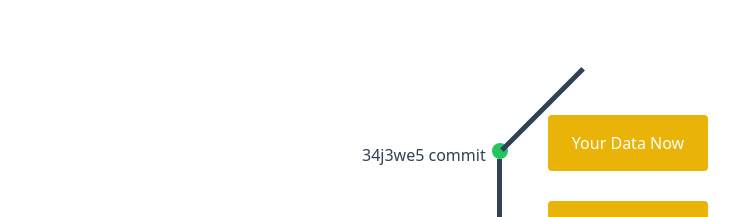
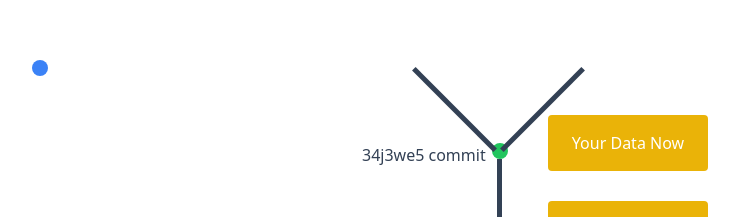
Before and after one commit to Mani007/framermotionjs, a React (Create React App) app: page / in a window 1280 px wide. Shown: the part 409-626 px from the top of the page, without its empty margins (140-879 px from the left). Built offline with nearby package versions, Linux system fonts and the light colour scheme.

Commit message:
perfect position of new dot

```diff
--- a/src/pages/Dvc.jsx
+++ b/src/pages/Dvc.jsx
@@ -1,48 +1,58 @@
-import React from 'react'
-import Box from '../components/Box'
-import Verticalline from '../components/Verticalline'
-import Dot from '../components/Dot';
-import Textcommit from '../components/Textcommit';
+import React from "react";
+import Box from "../components/Box";
+import Verticalline from "../components/Verticalline";
+import Dot from "../components/Dot";
+import Textcommit from "../components/Textcommit";
 
 function Dvc() {
   return (
     <>
-
-      <div className='relative h-screen  grid  content-end pb-5 items-center justify-center'>
+      <div className="relative h-screen  grid  content-end pb-5 items-center justify-center">
+      <div className="absolute left-[172px]  bottom-[315px]">
+      <Dot color="bg-blue-500" />
+      </div>
         <div className="container  relative  mx-[155px]">
-
-      <Textcommit text = '34j3we5 commit'/>
+          <Textcommit text="34j3we5 commit" />
           <div className="container  absolute left-12  -bottom-2">
-          <Verticalline height='h-[115px]' width='w-[5px]' rotate='rotate-45' />
+            <Verticalline
+              height="h-[115px]"
+              width="w-[5px]"
+              rotate="rotate-45"
+            />
           </div>
-          <Dot color='bg-green-500'/>
-          <span className='absolute left-14 -bottom-3  '>
-          <Box text="Your Data Now" color="bg-yellow-500"/>
+          <div className="container  absolute right-10  -bottom-2">
+            <Verticalline
+              height="h-[115px]"
+              width="w-[5px]"
+              rotate="-rotate-45"
+            />
+          </div>
+          <Dot color="bg-green-500" />
+          <span className="absolute left-14 -bottom-3  ">
+            <Box text="Your Data Now" color="bg-yellow-500" />
           </span>
         </div>
         <div className="container  relative  mx-40">
-          <Verticalline height='h-[70px]' width='w-[5px]' rotate='rotate-0' />
+          <Verticalline height="h-[70px]" width="w-[5px]" rotate="rotate-0" />
         </div>
         <div className="container  relative  mx-[155px]">
+          <Textcommit text="15bwe45 commit" />
 
-          <Textcommit text = '15bwe45 commit'/>
-
-          <Dot color='bg-green-500'/>
-          <span className='absolute left-14 -bottom-3  '>
-          <Box text="Your Data Now" color="bg-yellow-500"/>
+          <Dot color="bg-green-500" />
+          <span className="absolute left-14 -bottom-3  ">
+            <Box text="Your Data Now" color="bg-yellow-500" />
           </span>
         </div>
         <div className="container  relative  mx-40">
-          <Verticalline height='h-[70px]' width='w-[5px]' rotate='rotate-0' />
+          <Verticalline height="h-[70px]" width="w-[5px]" rotate="rotate-0" />
         </div>
 
         <div className="container  relative   mx-20">
-          <Box text="Your Data" color="bg-blue-700"/>
+          <Box text="Your Data" color="bg-blue-700" />
         </div>
       </div>
-
     </>
   );
 }
 
-export default Dvc
+export default Dvc;
```
Lines whose indentation alone changed are shown as unchanged.
